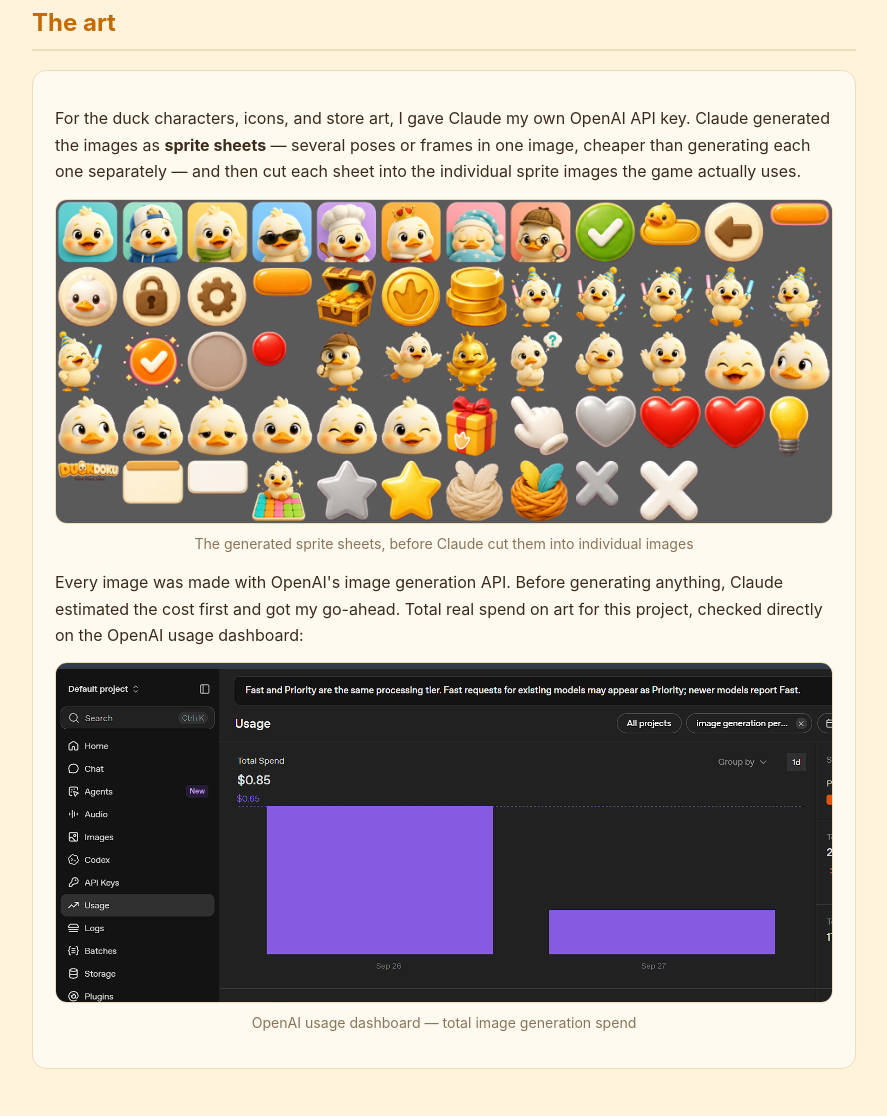
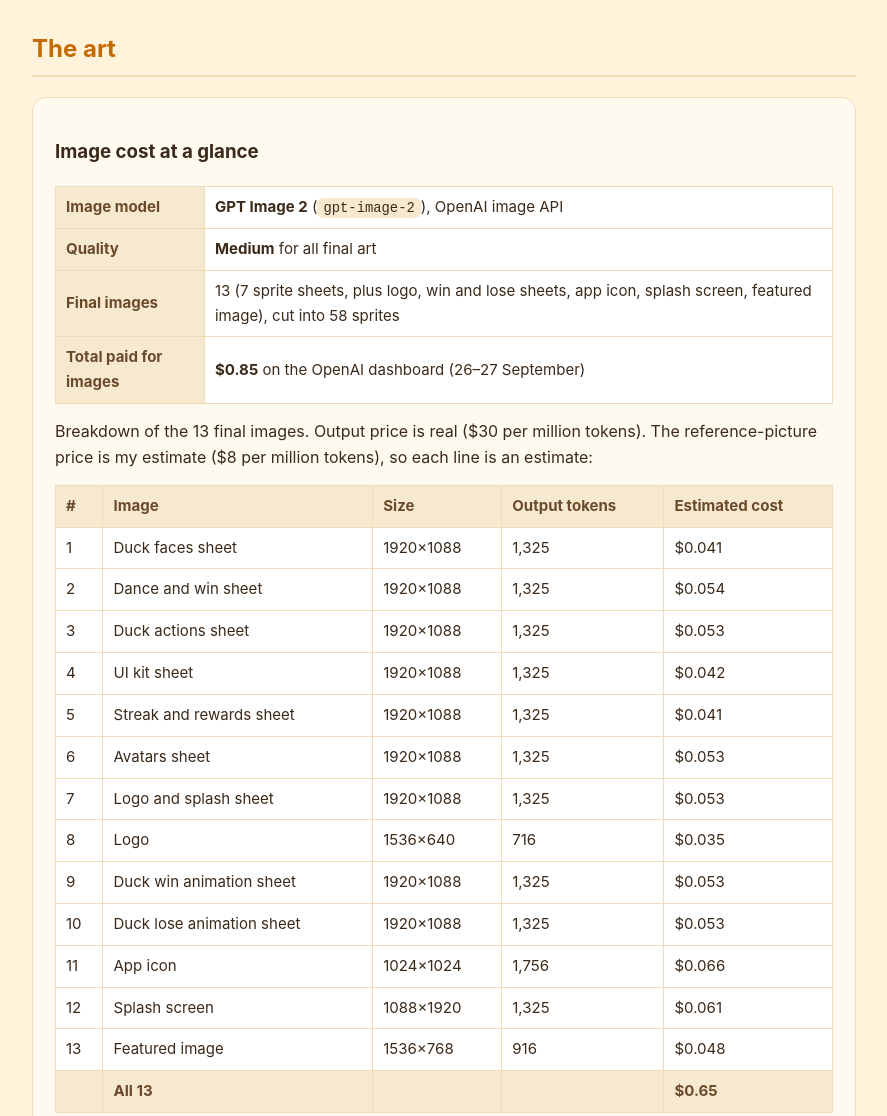
Before and after one commit to sid-sys/duckdoku-legal, a plain HTML site: page devlog.html in a window 1280 px wide. Shown: the part 1343-2459 px from the top of the page, without its empty margins (196-1083 px from the left). Drawn offline with Linux system fonts and the light colour scheme.

Commit message:
Devlog: image cost at a glance (model, quality, total, per-image breakdown); built on the 20 dollar Claude plan
Co-Authored-By: Claude Sonnet 5.5 <noreply@anthropic.com>

```diff
--- a/devlog.html
+++ b/devlog.html
@@ -72,7 +72,7 @@
 
 <h2>The tools</h2>
 <div class="card">
-  <p>I built the whole game inside <strong>Claude Code</strong>, Anthropic's coding assistant, talking to it like a teammate instead of writing every line myself. The model behind it was <strong>Claude Sonnet 5</strong>.</p>
+  <p>I built the whole game inside <strong>Claude Code</strong>, Anthropic's coding assistant, talking to it like a teammate instead of writing every line myself. The model behind it was <strong>Claude Sonnet 5</strong>, on the <strong>$20/month Claude plan</strong> &mdash; no extra API bill for the coding side.</p>
   <p>Claude didn't just write code in a text editor and hope it worked &mdash; it actually ran and drove the Unity Editor directly, using two things:</p>
   <ul>
     <li><strong>Unity CLI</strong> &mdash; Unity's own command-line tools, for builds and automation. <a href="https://docs.unity3d.com/Manual/CommandLineArguments.html" target="_blank" rel="noopener">docs.unity3d.com/Manual/CommandLineArguments.html</a></li>
@@ -87,10 +87,23 @@
 
 <h2>The art</h2>
 <div class="card">
+  <h3>Image cost at a glance</h3>
+  <div class="tbl-wrap"><table><tbody>
+  <tr><th>Image model</th><td><strong>GPT Image 2</strong> (<code>gpt-image-2</code>), OpenAI image API</td></tr>
+  <tr><th>Quality</th><td><strong>Medium</strong> for all final art</td></tr>
+  <tr><th>Final images</th><td>13 (7 sprite sheets, plus logo, win and lose sheets, app icon, splash screen, featured image), cut into 58 sprites</td></tr>
+  <tr><th>Total paid for images</th><td><strong>$0.85</strong> on the OpenAI dashboard (26&ndash;27 September)</td></tr>
+  </tbody></table></div>
+  <p>Breakdown of the 13 final images. Output price is real ($30 per million tokens). The reference-picture price is my estimate ($8 per million tokens), so each line is an estimate:</p>
+  <div class="tbl-wrap"><table><thead><tr><th>#</th><th>Image</th><th>Size</th><th>Output tokens</th><th>Estimated cost</th></tr></thead><tbody>
+  <tr><td>1</td><td>Duck faces sheet</td><td>1920&times;1088</td><td>1,325</td><td>$0.041</td></tr><tr><td>2</td><td>Dance and win sheet</td><td>1920&times;1088</td><td>1,325</td><td>$0.054</td></tr><tr><td>3</td><td>Duck actions sheet</td><td>1920&times;1088</td><td>1,325</td><td>$0.053</td></tr><tr><td>4</td><td>UI kit sheet</td><td>1920&times;1088</td><td>1,325</td><td>$0.042</td></tr><tr><td>5</td><td>Streak and rewards sheet</td><td>1920&times;1088</td><td>1,325</td><td>$0.041</td></tr><tr><td>6</td><td>Avatars sheet</td><td>1920&times;1088</td><td>1,325</td><td>$0.053</td></tr><tr><td>7</td><td>Logo and splash sheet</td><td>1920&times;1088</td><td>1,325</td><td>$0.053</td></tr><tr><td>8</td><td>Logo</td><td>1536&times;640</td><td>716</td><td>$0.035</td></tr><tr><td>9</td><td>Duck win animation sheet</td><td>1920&times;1088</td><td>1,325</td><td>$0.053</td></tr><tr><td>10</td><td>Duck lose animation sheet</td><td>1920&times;1088</td><td>1,325</td><td>$0.053</td></tr><tr><td>11</td><td>App icon</td><td>1024&times;1024</td><td>1,756</td><td>$0.066</td></tr><tr><td>12</td><td>Splash screen</td><td>1088&times;1920</td><td>1,325</td><td>$0.061</td></tr><tr><td>13</td><td>Featured image</td><td>1536&times;768</td><td>916</td><td>$0.048</td></tr>
+  <tr><th></th><th>All 13</th><th></th><th></th><th>$0.65</th></tr>
+  </tbody></table></div>
+  <p>This matches the dashboard for 26 September ($0.65). The dashboard also shows about $0.20 on 27 September that is not in my own log, so I cannot break it down. The later low-quality test (see below) cost about $0.09 more by my estimate. Only image costs are shown here; the coding was covered by the flat $20/month plan.</p>
   <p>For the duck characters, icons, and store art, I gave Claude my own OpenAI API key. Claude generated the images as <strong>sprite sheets</strong> &mdash; several poses or frames in one image, cheaper than generating each one separately &mdash; and then cut each sheet into the individual sprite images the game actually uses.</p>
   <img class="shot" src="asset_generation.png" alt="Contact sheet of generated duck sprite sheets, before being cut into individual sprites">
   <p class="shot-cap">The generated sprite sheets, before Claude cut them into individual images</p>
-  <p>Every image was made with OpenAI's image generation API. Before generating anything, Claude estimated the cost first and got my go-ahead. Total real spend on art for this project, checked directly on the OpenAI usage dashboard:</p>
+  <p>Every image was made with OpenAI's image generation API. Before generating anything, Claude estimated the cost first and got my go-ahead. The dashboard total for image generation:</p>
   <img class="shot" src="openai_cost.png" alt="OpenAI usage dashboard showing total spend for image generation">
   <p class="shot-cap">OpenAI usage dashboard &mdash; total image generation spend</p>
 </div>
```
